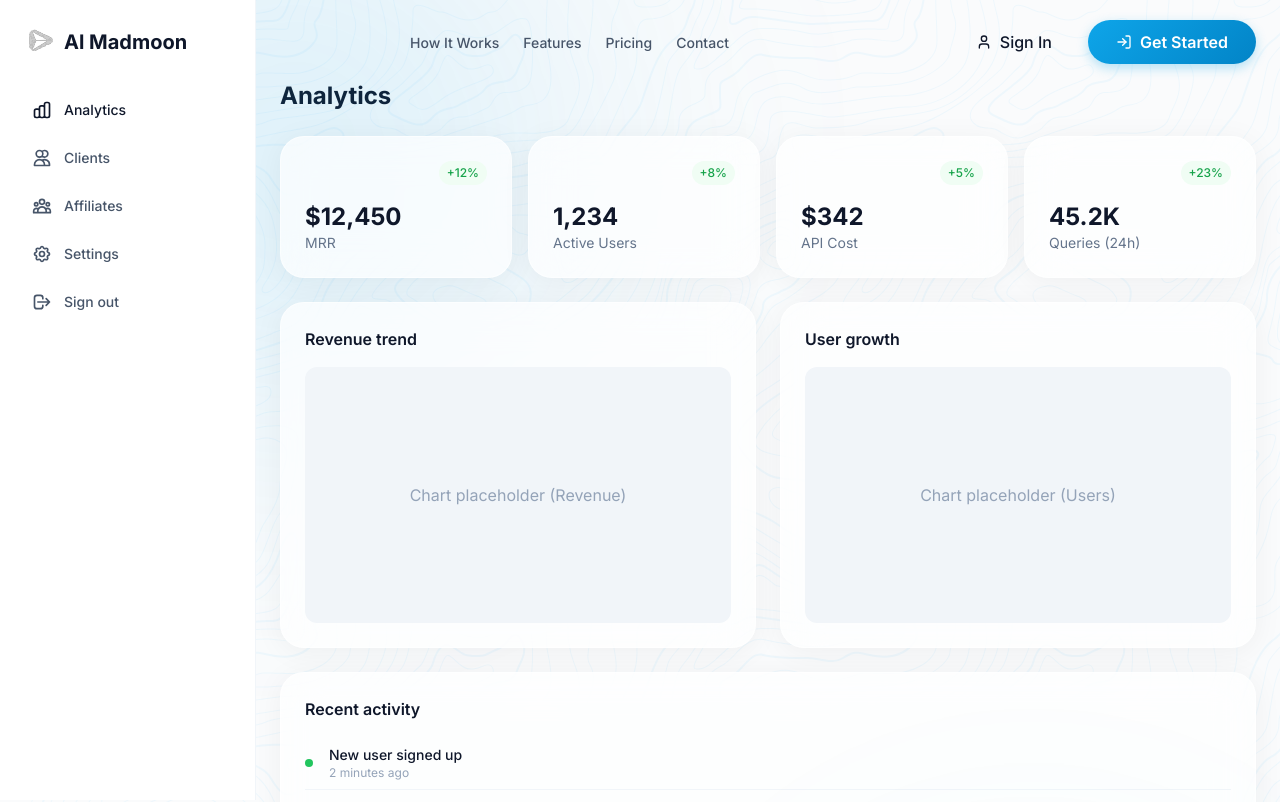
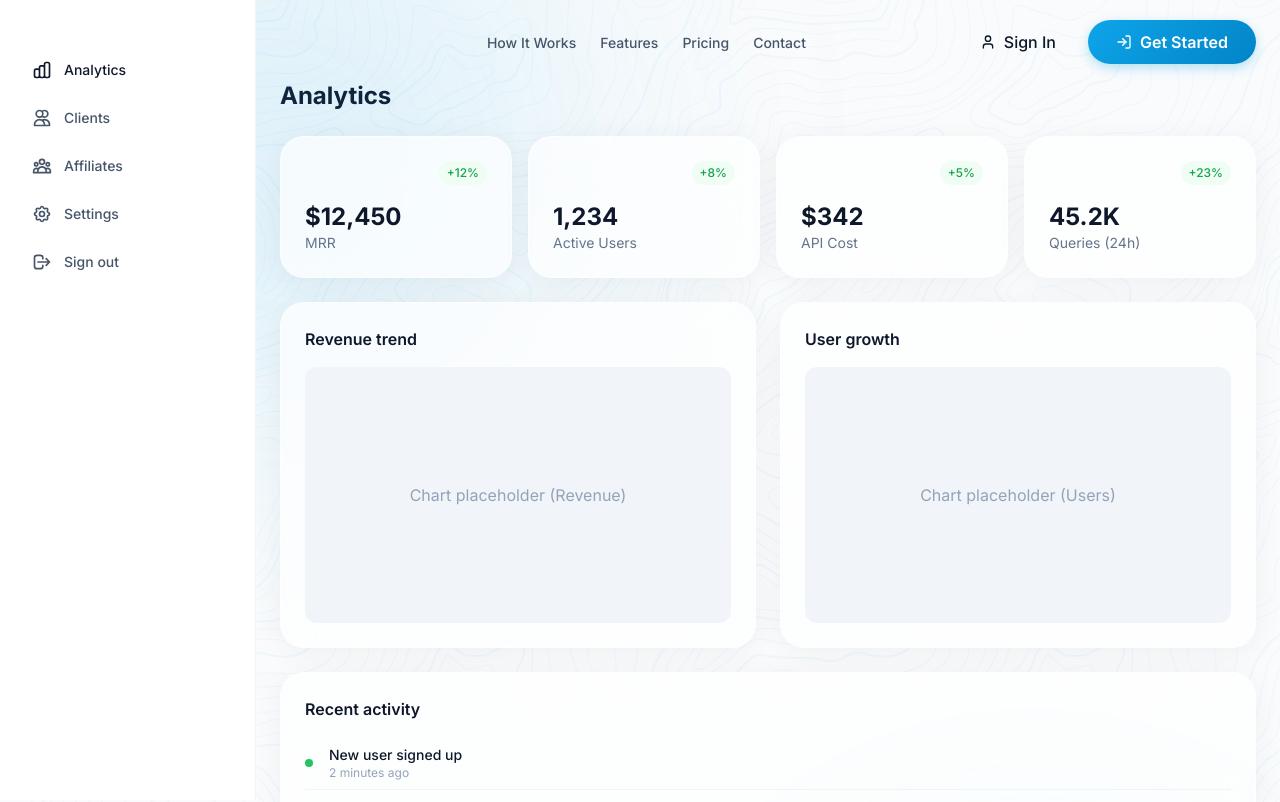
Before and after one commit to jrkassis/Al-Madmoon, a React (Vite) app: page /admin in a window 1280 px wide. Shown: the top 802 px of the page. Built offline with nearby package versions, Linux system fonts and the light colour scheme.

Commit message:
ui fixes

```diff
--- a/src/components/Layout.tsx
+++ b/src/components/Layout.tsx
@@ -40,7 +40,9 @@ export function Layout() {
             <img src="/Icon-3.svg" alt="Logo" width="32" height="32" />
             <span className="brand-text hidden sm:block">Al Madmoon</span>
           </Link>
-
+          <Link to="/" className="brand-link flex items-center ">
+            <span className="brand-text hidden sm:block"></span>
+          </Link>
           {/* DESKTOP NAV */}
           <nav className="hidden lg:flex items-center gap-6">
             {navLinks.map((link) => (
@@ -57,7 +59,7 @@ export function Layout() {
           </nav>
 
           {/* DESKTOP ACTIONS */}
-          <div className="hidden lg:flex items-center gap-3">
+          <div className="hidden lg:flex items-center gap-2">
             <a href="/auth/signin">
               <Button variant="ghost" className="icon-gap">
                 <User size={16} />
@@ -90,7 +92,7 @@ export function Layout() {
             initial={{ opacity: 0, y: -10 }}
             animate={{ opacity: 1, y: 0 }}
             exit={{ opacity: 0, y: -10 }}
-            className="fixed top-[64px] left-0 w-full bg-white z-50 shadow-lg lg:hidden"
+            className="fixed top-[64px] h-full left-0 w-full bg-white z-50 shadow-lg lg:hidden"
           >
             <div className="p-4 flex flex-col gap-4">
 
@@ -110,7 +112,7 @@ export function Layout() {
               </nav>
 
               {/* ACTIONS */}
-              <div className="flex flex-col gap-2 pt-3 border-t">
+              <div className="flex flex-col gap-2 pt-3 ">
                 <a href="/auth/signin">
                   <Button variant="ghost" className="w-full icon-gap">
                     <User size={18} />
--- a/src/pages/Home.tsx
+++ b/src/pages/Home.tsx
@@ -6,7 +6,6 @@ import {
   ArrowRight,
   CheckCircle2,
   Star,
-  LogIn,
 } from "lucide-react";
 import { Link } from "react-router-dom";
 import { WhatsAppMockup } from "../components/ui/WhatsAppMockup";
--- a/src/pages/dashboards/DashboardLayout.tsx
+++ b/src/pages/dashboards/DashboardLayout.tsx
@@ -199,9 +199,16 @@ export function DashboardLayout({ children, role }: DashboardLayoutProps) {
 
       {/* Sidebar */}
       <aside
-        className={`fixed left-0  pt-10 h-full w-64 bg-white border-r border-slate-100 transition-transform duration-300 ease-in-out lg:translate-x-0 ${
-          sidebarOpen ? "translate-x-0" : "-translate-x-full"
-        }`}
+        className={`
+    fixed top-0 right-0 h-full
+    w-[80%] max-w-[320px]
+    bg-white border-l border-slate-100 z-50
+    transition-transform duration-300 ease-in-out
+
+    ${sidebarOpen ? "translate-x-0" : "translate-x-full"}
+
+    lg:left-0 lg:right-auto lg:w-64 lg:border-r lg:border-l-0 lg:translate-x-0
+  `}
       >
         <div className="flex items-center justify-between p-4  border-slate-100">
           <button
@@ -251,7 +258,12 @@ export function DashboardLayout({ children, role }: DashboardLayoutProps) {
               window.location.href = "/auth/signin";
             }}
           >
-            <svg className="w-5 h-5" fill="none" stroke="currentColor" viewBox="0 0 24 24">
+            <svg
+              className="w-5 h-5"
+              fill="none"
+              stroke="currentColor"
+              viewBox="0 0 24 24"
+            >
               <path
                 strokeLinecap="round"
                 strokeLinejoin="round"
@@ -267,7 +279,6 @@ export function DashboardLayout({ children, role }: DashboardLayoutProps) {
       {/* Main content */}
       <div className="lg:pl-64">
         <div className="flex items-center justify-between px-4 py-3">
-
           <div className="flex-1" />
           <div className="w-8 h-8 rounded-full bg-brand-100" />
         </div>
```
Lines whose indentation alone changed are shown as unchanged.
